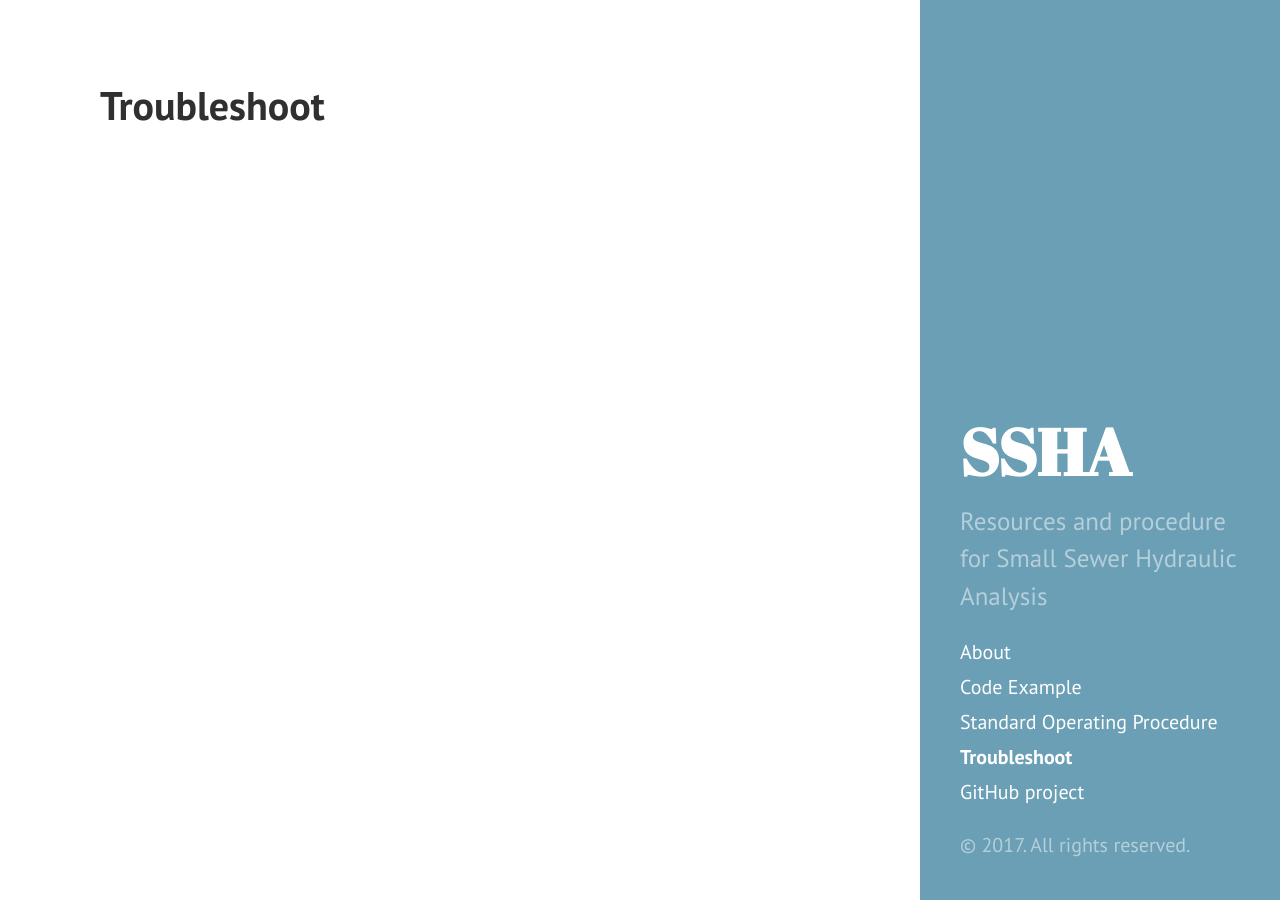
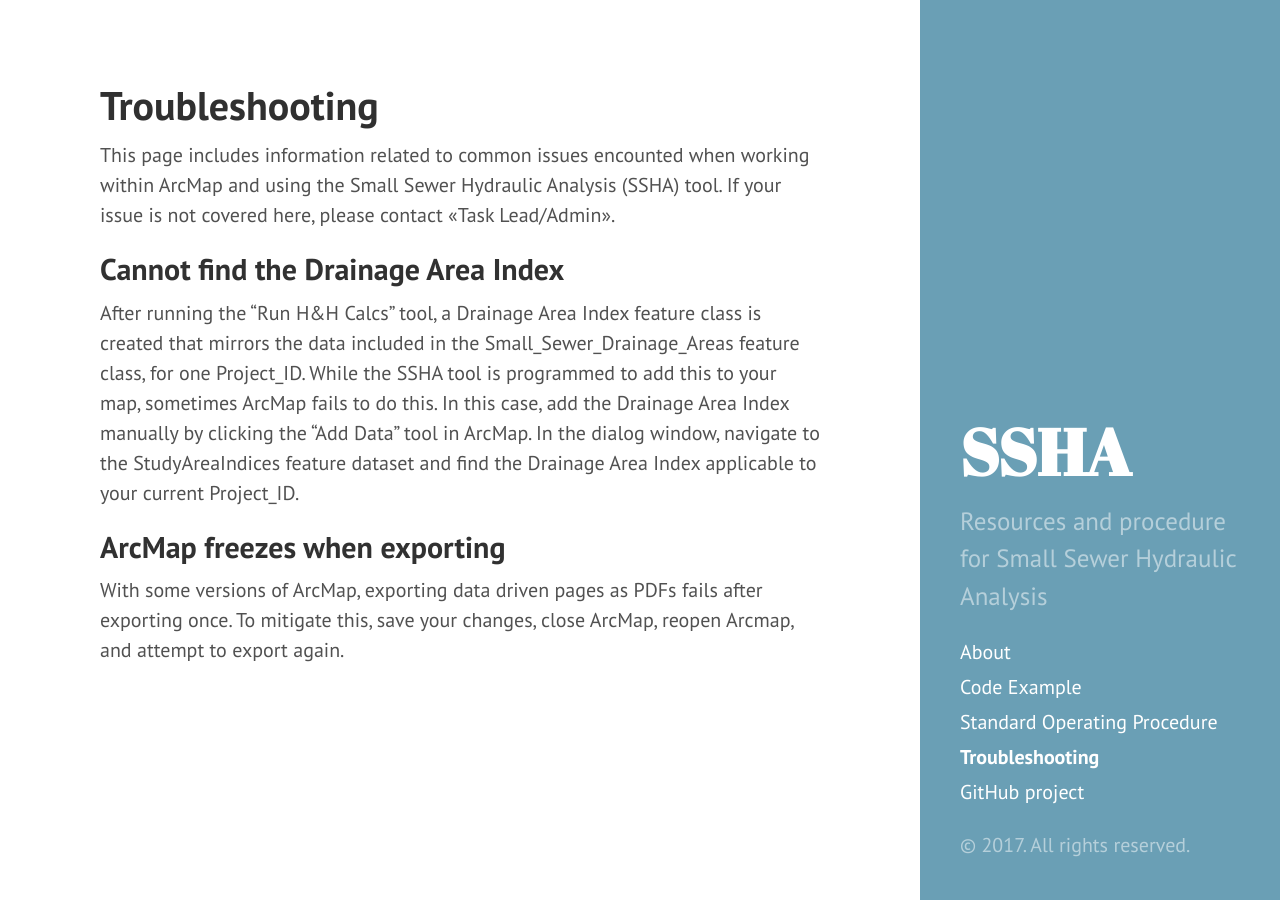
Before and after one commit to adams-cool-org/ssha3, a Jekyll site: the page built from docs/troubleshoot.md, in a window 1280 px wide. Built offline with Jekyll 4.4.1, drawn with Linux system fonts in a browser that asks for light colours.

Commit message:
troubleshoot page

```diff
--- a/docs/troubleshoot.md
+++ b/docs/troubleshoot.md
@@ -1,4 +1,13 @@
 ---
 layout: page
-title: Troubleshoot
+title: Troubleshooting
 ---
+
+This page includes information related to common issues encounted when working within ArcMap and using the Small Sewer Hydraulic Analysis (SSHA) tool. If your issue is not covered here, please contact <<Task Lead/Admin>>.
+
+
+## Cannot find the Drainage Area Index
+After running the "Run H&H Calcs" tool, a Drainage Area Index feature class is created that mirrors the data included in the Small_Sewer_Drainage_Areas feature class, for one Project_ID. While the SSHA tool is programmed to add this to your map, sometimes ArcMap fails to do this. In this case, add the Drainage Area Index manually by clicking the "Add Data" tool in ArcMap. In the dialog window, navigate to the StudyAreaIndices feature dataset and find the Drainage Area Index applicable to your current Project_ID.
+
+## ArcMap freezes when exporting
+With some versions of ArcMap, exporting data driven pages as PDFs fails after exporting once. To mitigate this, save your changes, close ArcMap, reopen Arcmap, and attempt to export again.
```
